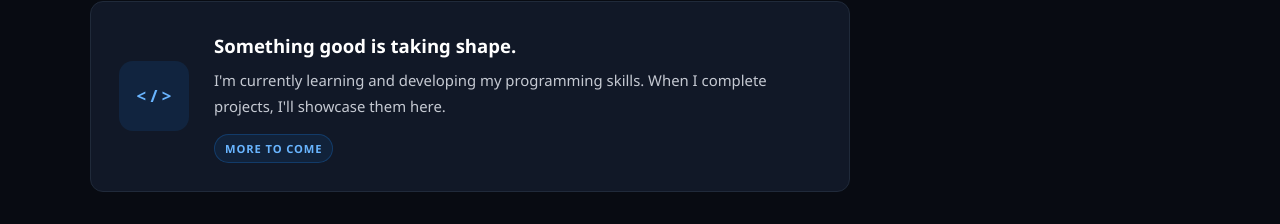
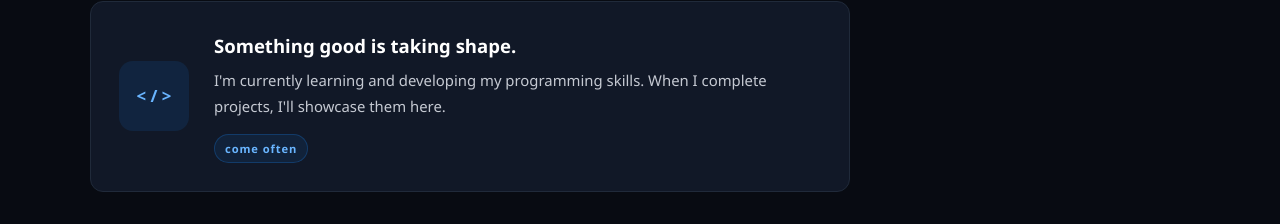
Before and after one commit to jompila79-bit/jompilla-portfolio-1-, a plain HTML site: page jompilla-project-1/index.html in a window 1280 px wide. Shown: the part 2126-2350 px from the top of the page. Drawn offline with Linux system fonts and the light colour scheme.

Commit message:
initial come

```diff
--- a/jompilla-project-1/index.html
+++ b/jompilla-project-1/index.html
@@ -115,7 +115,7 @@
           <div>
             <h3>Something good is taking shape.</h3>
             <p>I'm currently learning and developing my programming skills. When I complete projects, I'll showcase them here.</p>
-            <span class="tag">MORE TO COME</span>
+            <span class="tag">come often </span>
           </div>
         </div>
       </div>
```
